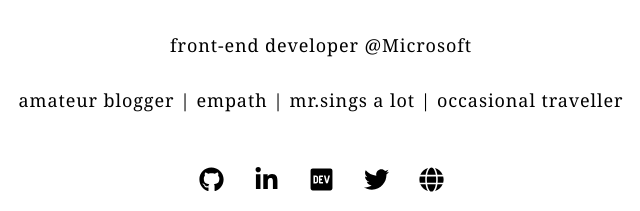
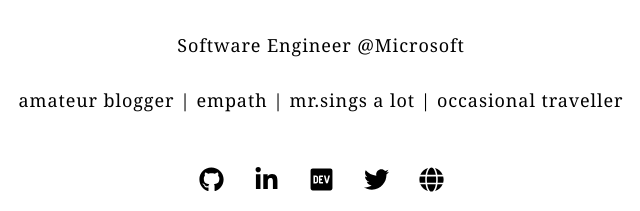
Before and after one commit to dhilipkmr/website, a Gatsby site: page / in a window 1280 px wide. Shown: the part 399-610 px from the top of the page, 319-959 px from the left. Built offline with nearby package versions, Linux system fonts and the light colour scheme; Gatsby itself is replaced by a stand-in of ours; a web font is replaced by a local one.

Commit message:
Update Avatar.js

```diff
--- a/src/components/Avatar.js
+++ b/src/components/Avatar.js
@@ -18,7 +18,7 @@ const Avatar = () => {
           <FadeIn className="lh2em" style={{ animationDelay: '0.6s' }}>a blog by <span><a href={LINKEDIN_URL} target="_blank" className="themeColor linkHand" rel="noopener noreferrer">dhilip</a></span></FadeIn>
         </div> */}
         <div className="padT10 width100 textcenter avatarInto oh">
-          <FadeIn className="lh2em" style={{ animationDelay: '0.15s' }}>front-end developer @<a href="https://www.microsoft.com/" target="_blank" rel="noopener noreferrer"><span className="linkHand">Microsoft</span></a></FadeIn>
+          <FadeIn className="lh2em" style={{ animationDelay: '0.15s' }}>Software Engineer @<a href="https://www.microsoft.com/" target="_blank" rel="noopener noreferrer"><span className="linkHand">Microsoft</span></a></FadeIn>
         </div>
         <div className="padT10 width100 textcenter avatarInto oh">
           <FadeIn className="lh2em" style={{ lineHeight: '3em', animationDelay: '0.20s' }}>amateur blogger | empath | mr.sings a lot | occasional traveller</FadeIn>
```
